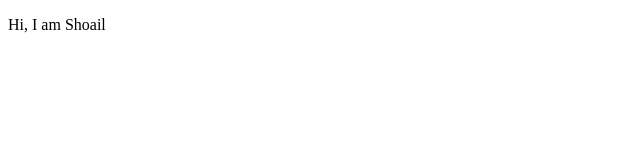
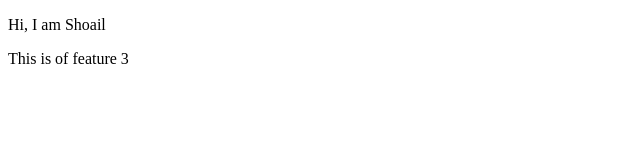
Before and after one commit to shoail096/First, a plain HTML site: page index.html in a window 1280 px wide. Shown: the whole page, without its empty margins (0-640 px from the left). Drawn offline with Linux system fonts and the light colour scheme.

Commit message:
Feature 3 message

```diff
--- a/index.html
+++ b/index.html
@@ -5,5 +5,6 @@
     </head>
     <body>
         <p>Hi, I am Shoail</p>
+        <p>This is of feature 3</p>
     </body>
 </html>
```
